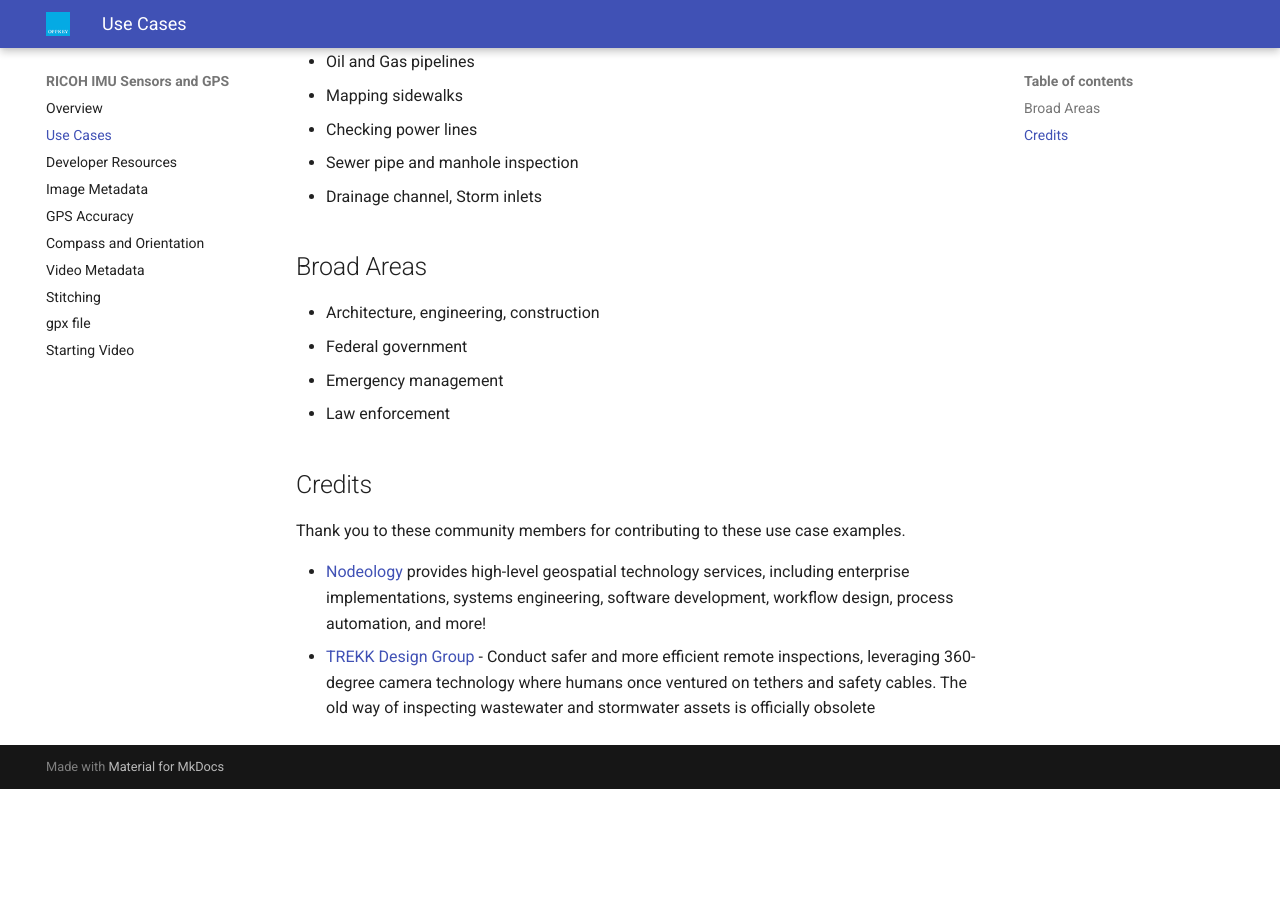
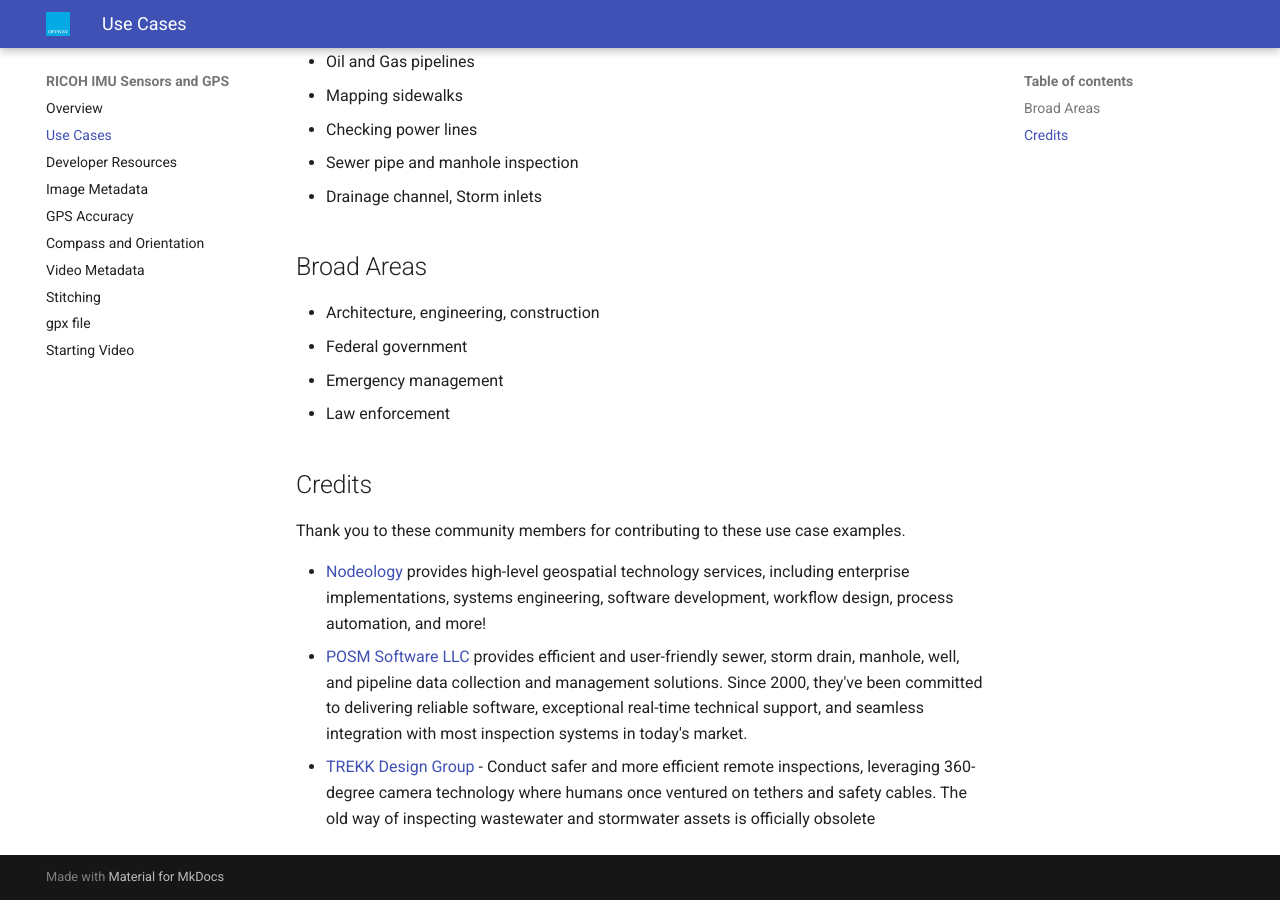
Before and after one commit to codetricity/theta-gis, an MkDocs documentation site: the page built from docs/use_cases.md, in a window 1280 px wide and 900 px high, scrolled down 831 px. Built offline with MkDocs 1.6.1 and Material for MkDocs 9.7.7, drawn with Linux system fonts in a browser that asks for light colours; before the commit the page ends 1620 px from its top, so only the background shows below that.

Commit message:
added posm software

```diff
--- a/docs/use_cases.md
+++ b/docs/use_cases.md
@@ -23,4 +23,5 @@
 to these use case examples.
 
 * [Nodeology](https://www.nodeology.net/) provides high-level geospatial technology services, including enterprise implementations, systems engineering, software development, workflow design, process automation, and more!
+* [POSM Software LLC](https://posmsoftware.com/) provides efficient and user-friendly sewer, storm drain, manhole, well, and pipeline data collection and management solutions. Since 2000, they've been committed to delivering reliable software, exceptional real-time technical support, and seamless integration with most inspection systems in today's market.
 * [TREKK Design Group](https://gotrekk360.com/) - Conduct safer and more efficient remote inspections, leveraging 360-degree camera technology where humans once ventured on tethers and safety cables.  The old way of inspecting wastewater and stormwater assets is officially obsolete
```
